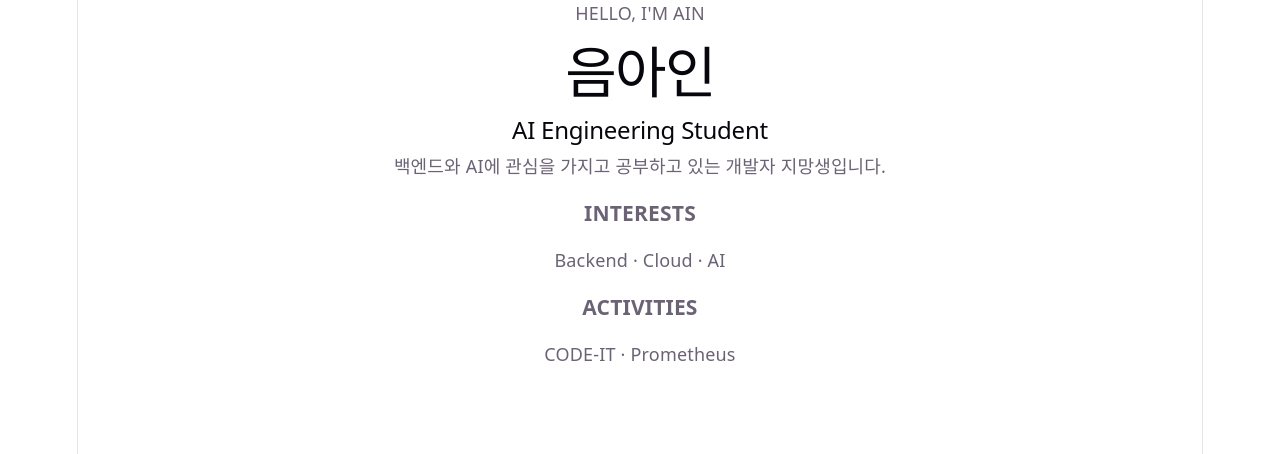
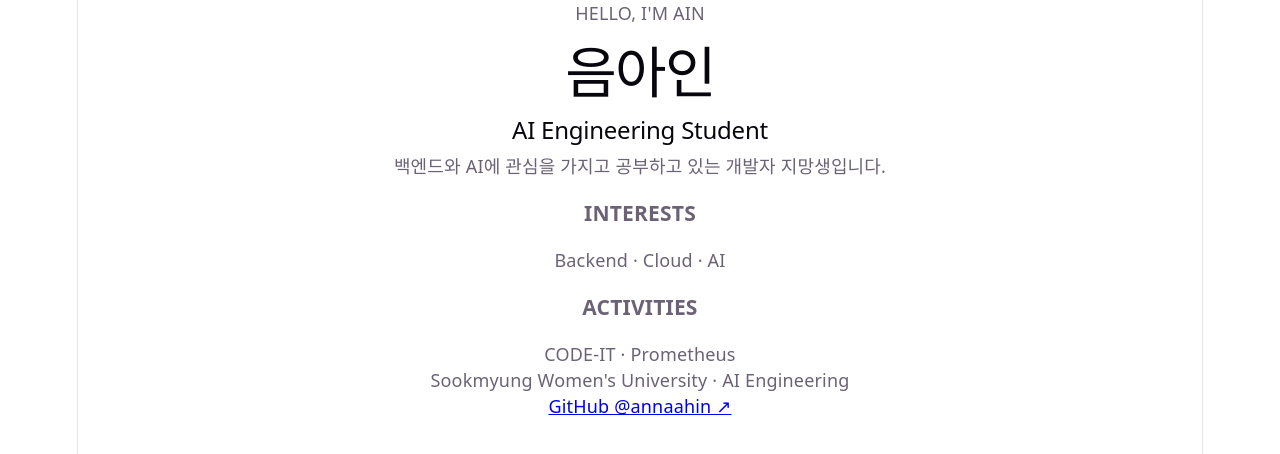
Before and after one commit to dsc-sookmyung/2026-02-React-Study, a React (Vite) app in the folder WEEK01/음아인/: page / in a window 1280 px wide. Shown: the top 454 px of the page. Built offline with nearby package versions, Linux system fonts and the light colour scheme.

Commit message:
[WEEK01] feat: GitHub 링크 및 하단 정보 추가

```diff
--- a/WEEK01/음아인/src/App.jsx
+++ b/WEEK01/음아인/src/App.jsx
@@ -1,6 +1,7 @@
 import ProfileInfo from './components/ProfileInfo';
 import InterestList from './components/InterestList';
 import ActivityList from './components/ActivityList';
+import FooterInfo from './components/FooterInfo';
 
 function App() {
   return (
@@ -8,6 +9,7 @@ function App() {
       <ProfileInfo />
       <InterestList />
       <ActivityList />
+      <FooterInfo />
     </main>
   );
 }
--- /dev/null
+++ b/WEEK01/음아인/src/components/FooterInfo.jsx
@@ -0,0 +1,17 @@
+function FooterInfo() {
+  return (
+    <footer>
+      <p>Sookmyung Women's University · AI Engineering</p>
+
+      <a
+        href="https://github.com/annaahin"
+        target="_blank"
+        rel="noreferrer"
+      >
+        GitHub @annaahin ↗
+      </a>
+    </footer>
+  );
+}
+
+export default FooterInfo;
```
